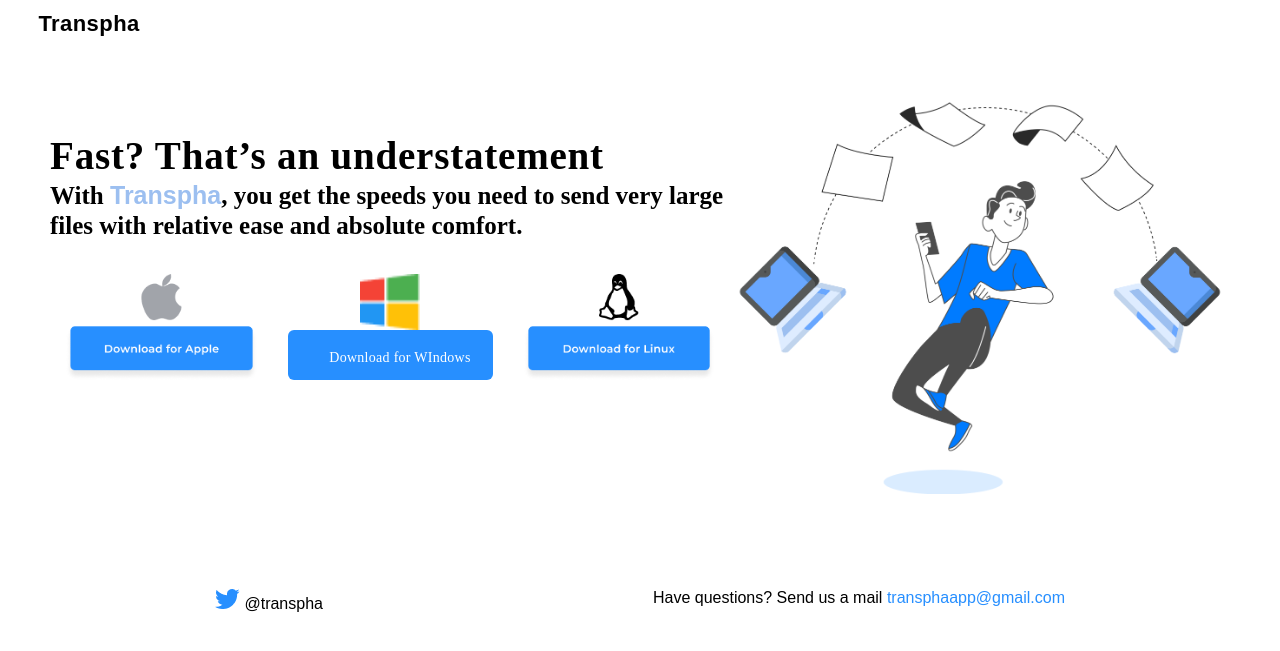
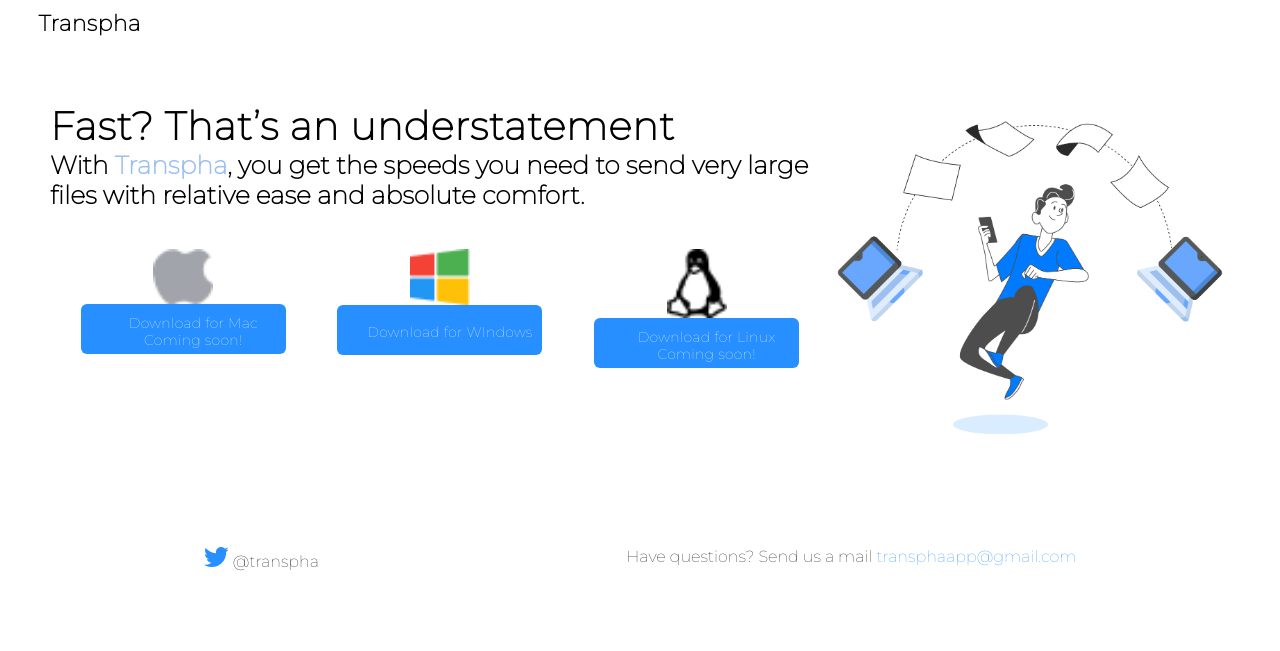
Before and after one commit to HERITAGEALABI/Transpha, a Flask app: page / in a window 1280 px wide. Shown: the top 651 px of the page. Run offline with Flask 2, Linux system fonts and the light colour scheme.

Commit message:
Made changes to the frontend

```diff
--- a/static/style.css
+++ b/static/style.css
@@ -1,3 +1,4 @@
+@import url('https://fonts.googleapis.com/css2?family=Montserrat:wght@100&display=swap');
 .flex {
     display: flex;
 }
@@ -14,7 +15,7 @@
     margin: 0;
     padding: 0;
     box-sizing: border-box;
-    font-family: 'Poppins', sans-serif;
+    font-family: 'Montserrat', sans-serif;
     -webkit-tap-highlight-color: transparent;
 }
 
@@ -27,8 +28,20 @@
     flex-direction:column ;
     margin-bottom: 10%;
 }
+.button .two{
+    display: flex;
+    flex-direction:column ;
+    margin-bottom: 10%;
+}
+.button .three{
+    display: flex;
+    flex-direction:column ;
+    margin-bottom: 5%;
+}
 .section-one .button {
     display: flex;
+    margin: 5px;
+    justify-content: space-around;
 }
 .image{
     width:60px ;
@@ -56,7 +69,7 @@
      border-radius: 6px;
  }
 .section-one .vector{
-    width: 500px;
+    width: 400px;
     max-width: 100%
     ;
 }
@@ -70,12 +83,10 @@
     padding: 15px 0px;
     justify-content: space-around;
 }
-.section-one .button .icon{
-width: 200px;
-max-width: 100%;
-}
+
+
 .section-one h4{
-    font-family: Montserrat;
+    font-family: 'Montserrat', sans-serif;
 font-style: normal;
 font-weight: 600;
 font-size: 39.06px;
@@ -85,7 +96,7 @@
 letter-spacing: 0.02em;
 }
 .section-one p{
-    font-family: Montserrat;
+    font-family: 'Montserrat', sans-serif;
 font-style: normal;
 font-weight: 600;
 font-size: 25px;
@@ -124,7 +135,7 @@
 }
 .blue{
    color:  #278FFF;
-
+text-align: center;
 }
 /*Mobile screen*/
 @media only screen and (max-width: 400px){
@@ -143,7 +154,7 @@
      display: none;
     }
     .section-one h4{
-        font-family: Montserrat;
+        font-family: 'Montserrat', sans-serif;
     font-style: normal;
     font-weight: 200;
     font-size: 18.06px;
@@ -156,7 +167,7 @@
         overflow: hidden;
     }
     .section-one p{
-        font-family: Montserrat;
+        font-family: 'Montserrat', sans-serif;
     font-style: normal;
     font-weight: 300;
     font-size: 12px;
--- a/templates/index.html
+++ b/templates/index.html
@@ -5,8 +5,8 @@
   <meta charset="UTF-8">
   <meta name="viewport" content="width=device-width, initial-scale=1.0">
   <meta http-equiv="X-UA-Compatible" content="ie=edge">
-  <link rel="icon" href="static/img/logo.png" type="image/png">
-  <link rel="stylesheet" href="static/style.css">
+  <link rel="icon" href="../static/img/logo.png" type="image/png">
+  <link rel="stylesheet" href="../static/style.css">
   <title>Transpha</title>
 </head>
 <body>
@@ -25,25 +25,33 @@
                 </p>
                 <br/>
                 <div class="button">
-                    <span class="1">
-                   <a href="https://drive.google.com/file/d/1FrAwsskp0W--HiU3ZIRn6aG3-d0yGd6x/view?usp=drivesdk"> <img src="static/img/Apple.png" alt="" class="icon" /></a>
+                    <span class="two">
+                        <img src="../static/img/apple.png" class="image" alt="windows" />
+                        <button class="click" >Download for Mac
+                            <br>
+                            Coming soon!
+                        </button>
                     </span>
                     <span class="one">
-                        <img src="../static/img/Group.png" class="image" alt="windows" />
+                        <img src="../static/img/Group.png" class="image" alt="Mac" />
                         <button class="click" >Download for WIndows</button>
 </span>
-<span class="3">
-  <a href="https://drive.google.com/file/d/1FrAwsskp0W--HiU3ZIRn6aG3-d0yGd6x/view?usp=drivesdk">  <img src="static/img/Linux.png" alt="" class="icon" /></a>
+<span class="three">
+    <img src="../static/img/linux.png" class="image" alt="Linux" />
+    <button class="click" >Download for Linux
+        <br>
+        Coming soon!
+    </button>
 </span>
                 </div>
                 </div>
-                <img src="static/img/Illustration(2).png" alt="illustration"  class="vector"/>
+                <img src="../static/img/Illustration(2).png" alt="illustration"  class="vector"/>
                </div>
            </section>
 
            <footer>
                <div class="content">
-                   <img src="static/img/Vector.png" alt="twitter" class="bird" />     @transpha
+                   <img src="../static/img/Vector.png" alt="twitter" class="bird" />  @transpha
 
                </div>
                <div class="content1">
```
Also changed, not shown: static/img/Apple.png, static/img/Linux.png.
